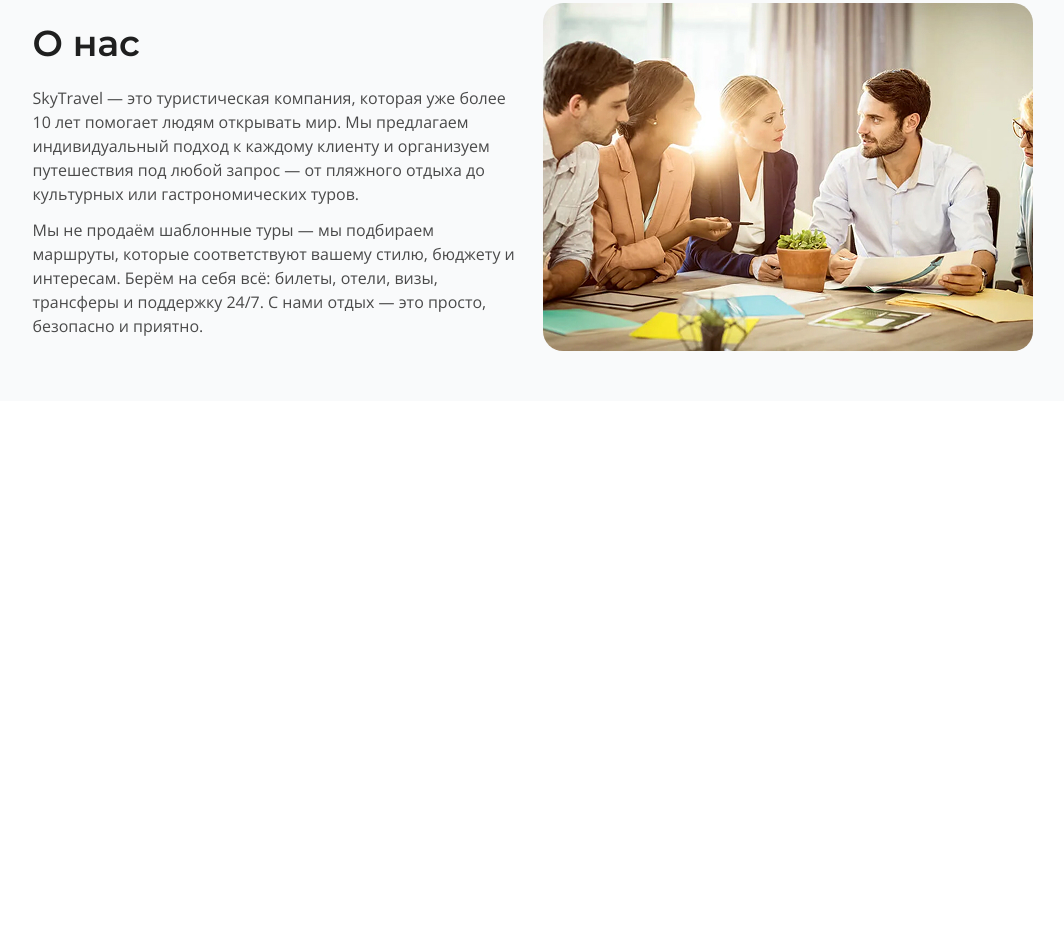
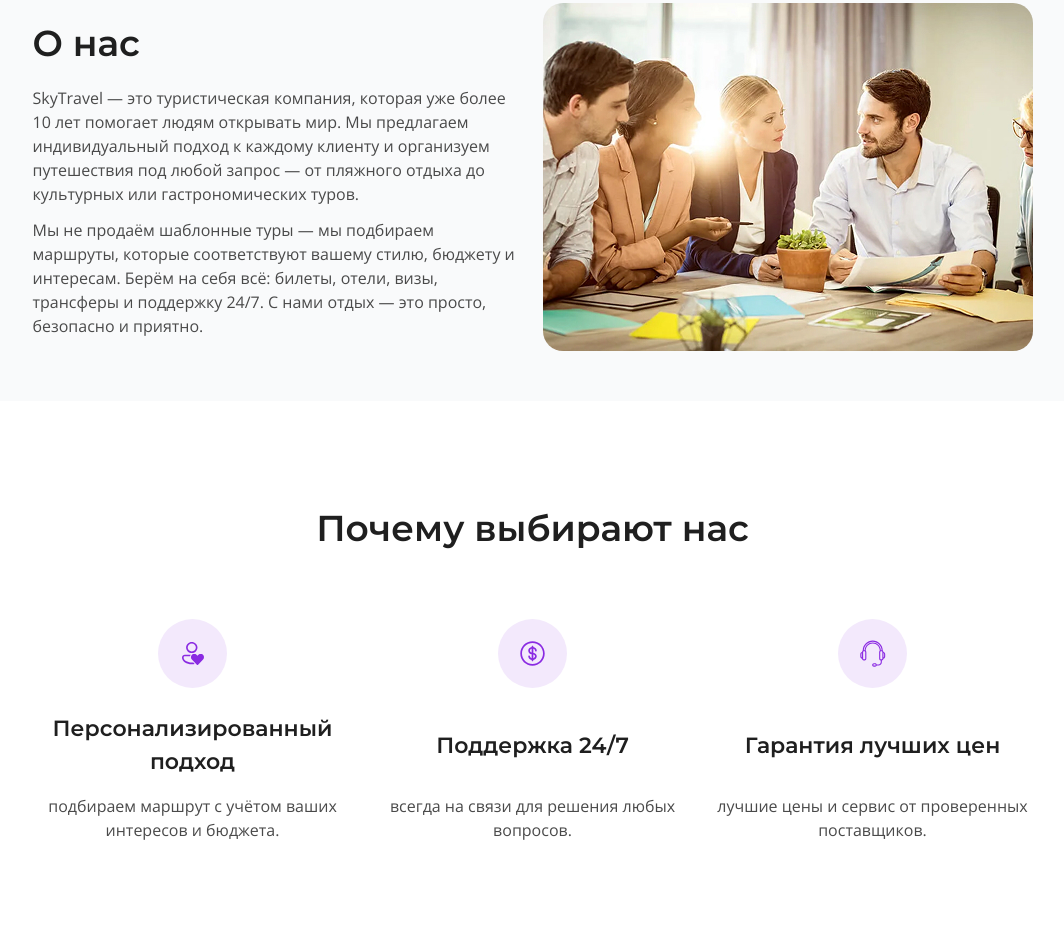
Before and after one commit to Pechenjka0/SkyTravel, a website: page index.html in a window 1280 px wide. Shown: the part 767-1709 px from the top of the page, without its empty margins (100-1164 px from the left). Before the commit the page ends 1168 px from the top, so only its background shows below. Drawn offline with Linux system fonts and the light colour scheme.

Commit message:
секция advantages

```diff
--- a/index.html
+++ b/index.html
@@ -66,6 +66,41 @@
             </div>
         </section>
 
+        <section class="advantages" aria-labelledby="advantages-title">
+            <div class="advantages__inner container">
+                <h3 id="advantages-title" class="advantages__title h2">Почему выбирают нас</h3>
+                <ul class="advantages__list">
+                    <li class="advantages__item">
+                        <img
+                            width="69" height="69"
+                            src="./icons/advantages/icon-1.svg" alt="" class="advantages__item-icon">
+                            <h3 class="advantages__item-title h4">Персонализированный подход</h3>
+                            <div class="advantages__item-description">
+                                <p>подбираем маршрут с учётом ваших интересов и бюджета.</p>
+                            </div>
+                    </li>
+                    <li class="advantages__item">
+                        <img
+                            width="69" height="69"
+                            src="./icons/advantages/icon-2.svg" alt="" class="advantages__item-icon">
+                            <h3 class="advantages__item-title h4">Поддержка 24/7</h3>
+                            <div class="advantages__item-description">
+                                <p>всегда на связи для решения любых вопросов.</p>
+                            </div>
+                    </li>
+                    <li class="advantages__item">
+                        <img
+                            width="69" height="69"
+                            src="./icons/advantages/icon-3.svg" alt="" class="advantages__item-icon">
+                            <h3 class="advantages__item-title h4">Гарантия лучших цен</h3>
+                            <div class="advantages__item-description">
+                                <p>лучшие цены и сервис от проверенных поставщиков.</p>
+                            </div>
+                    </li>
+                </ul>
+            </div>
+        </section>
+
     </main>
 </body>
 
--- /dev/null
+++ b/styles/blocks/_advantages.scss
@@ -0,0 +1,32 @@
+@use '../helpers' as *;
+
+.advantages {
+    padding-block: rem(100);
+
+    &__title {
+        text-align: center;
+        margin-bottom: rem(64);
+    }
+
+    &__list {
+        display: grid;
+        column-gap: rem(20);
+        grid-template-columns: repeat(3, 1fr);
+    }
+
+    &__item {
+        display: flex;
+        flex-direction: column;
+        justify-content: space-between;
+        align-items: center;
+        text-align: center;
+
+        &-icon {
+            margin-bottom: rem(24);
+        }
+
+        &-title {
+            margin-bottom: rem(16);
+        }
+    }
+}
--- a/styles/main.scss
+++ b/styles/main.scss
@@ -8,3 +8,4 @@
 @use 'blocks/hero';
 @use 'blocks/header';
 @use 'blocks/about';
+@use 'blocks/advantages';
```
Also changed, not shown: icons/advantages/icon-1.svg (added), icons/advantages/icon-2.svg (added), icons/advantages/icon-3.svg (added), styles/main.css, 1 other file.
